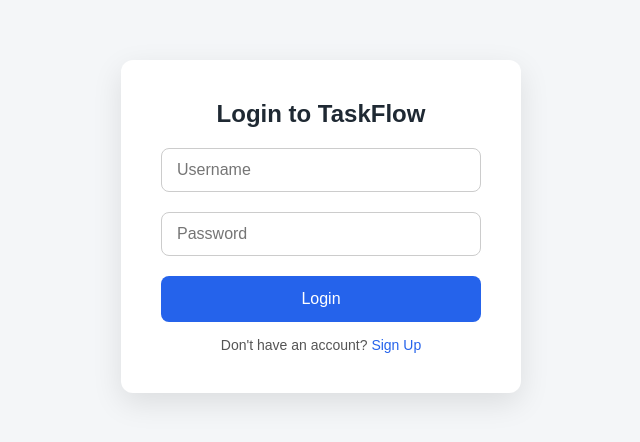
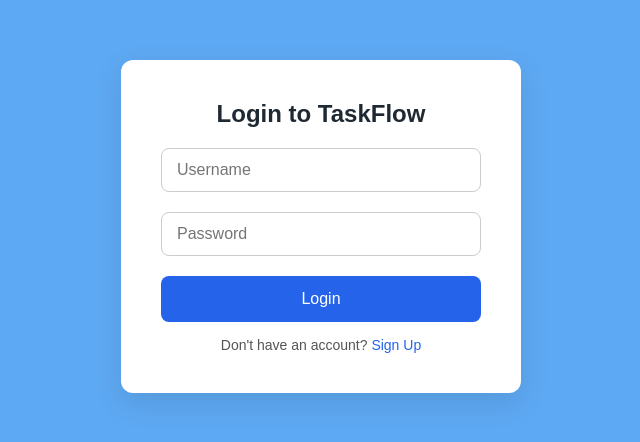
Before and after one commit to dinusha014/TaskFlow-Task-Management-System, a plain HTML site: page src/frontend/login.html in a window 1280 px wide. Shown: the part 174-616 px from the top of the page, without its empty margins (319-959 px from the left). Drawn offline with Linux system fonts and the light colour scheme.

Commit message:
style(login): update background color for login page

```diff
--- a/src/frontend/login.html
+++ b/src/frontend/login.html
@@ -14,7 +14,7 @@
 }
 
 body{
-  background:#f4f6f8;
+  background:#5ea9f3;
   display:flex;
   justify-content:center;
   align-items:center;
```
